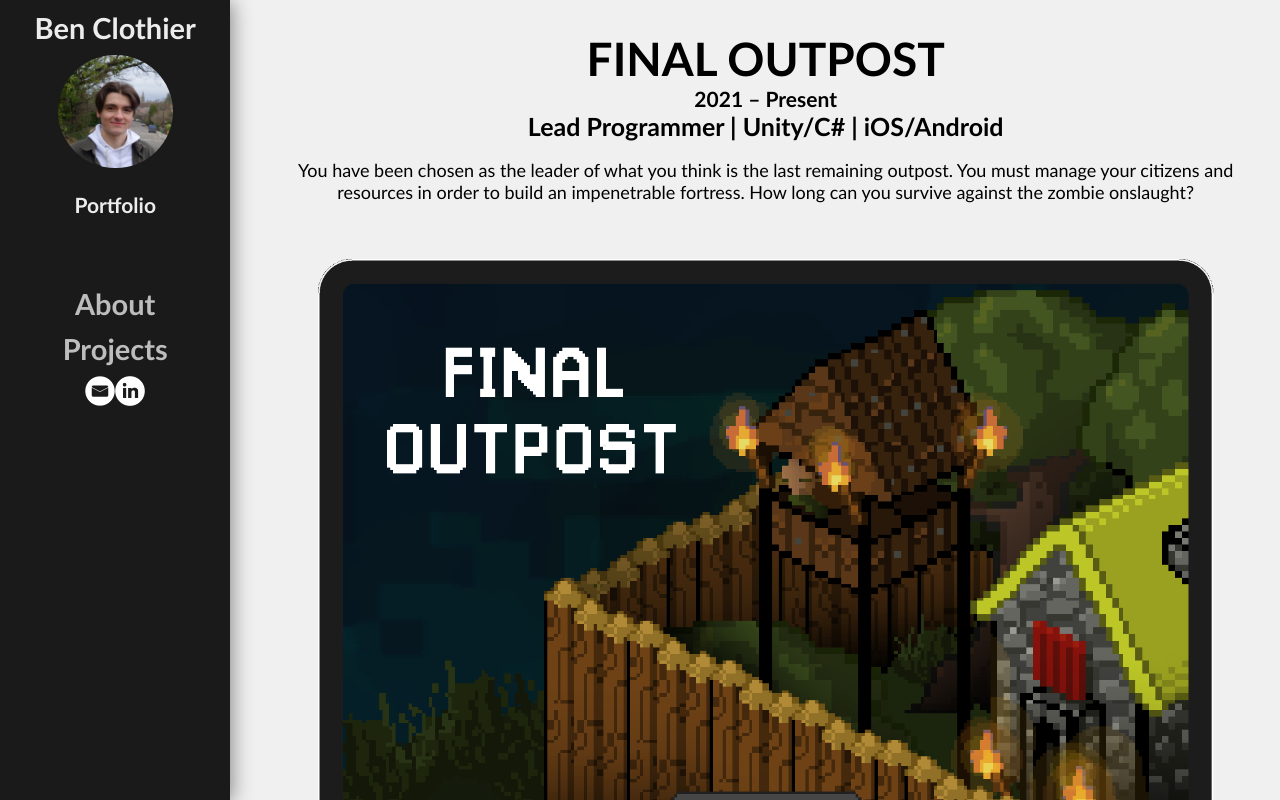
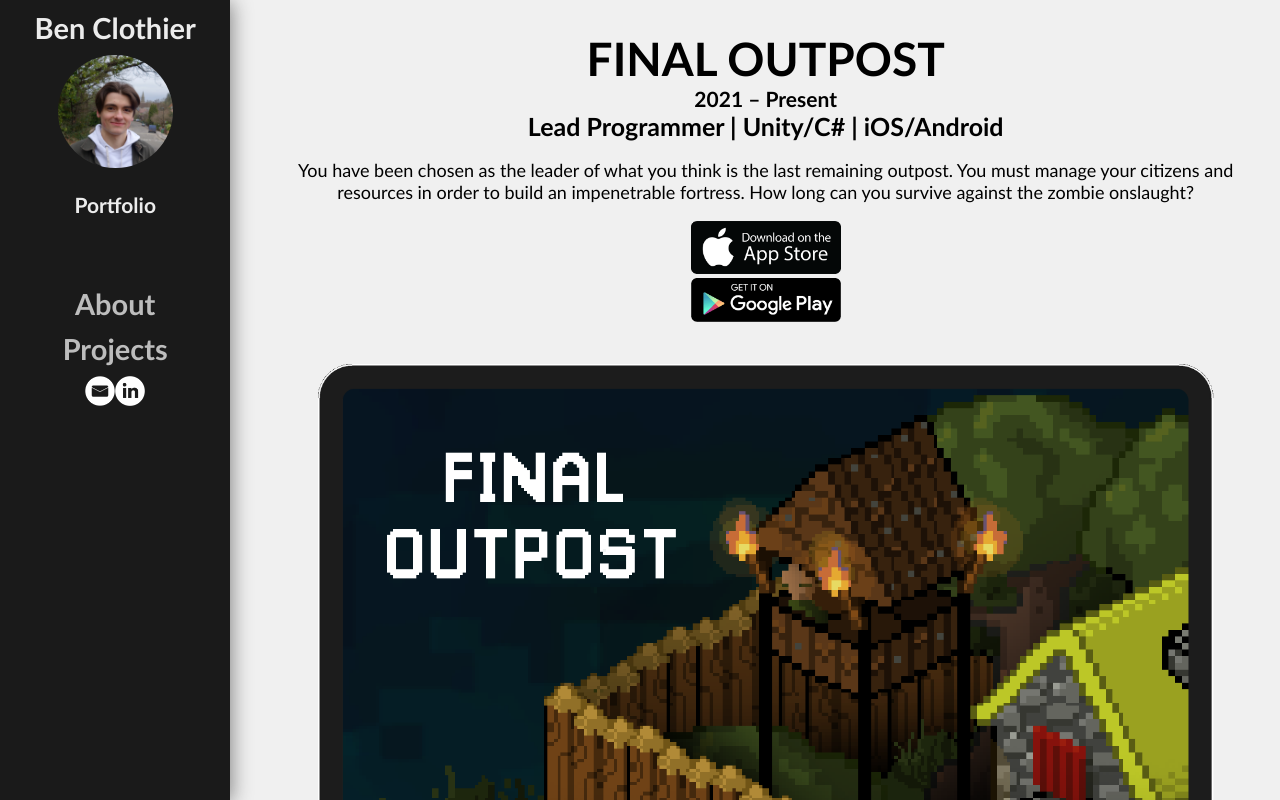
Before and after one commit to BenClothier/portfolio, a React (Create React App) app: page /#/project1 in a window 1280 px wide. Built offline with nearby package versions, Linux system fonts and the light colour scheme.

Commit message:
Add store links to final outpost page

```diff
--- a/src/pages/Project1.js
+++ b/src/pages/Project1.js
@@ -5,13 +5,25 @@ import picture2 from "../images/final-outpost/2.png"
 import picture3 from "../images/final-outpost/3.png"
 import picture4 from "../images/final-outpost/4.png"
 
+import icon1 from "../images/apple-store.png"
+import icon2 from "../images/google-play.png"
+
 function Project1() {
     return (
         <div className="mainpage">
             <h1>FINAL OUTPOST</h1>
             <h3>2021 – Present</h3>
             <h2>Lead Programmer | Unity/C# | iOS/Android</h2>
-            <p>You have been chosen as the leader of what you think is the last remaining outpost. You must manage your citizens and resources in order to build an impenetrable fortress. How long can you survive against the zombie onslaught?</p>
+            <p>
+                You have been chosen as the leader of what you think is the last remaining outpost.
+                You must manage your citizens and resources in order to build an impenetrable fortress.
+                How long can you survive against the zombie onslaught?
+            </p>
+            <div class="row">
+                <div class="column"><a href="https://apps.apple.com/us/app/final-outpost/id1425444801" target="_blank"><img id="icon1" src={icon1} alt="Download on the app store" width="150vw"/></a></div>
+                <div class="column"><a href="https://play.google.com/store/apps/details?id=com.ExabyteGames.FinalOutpost&amp;hl=en_GB&amp;gl=UK" target="_blank"><img id="icon2" src={icon2} alt="Download on the google play store" width="150vw"/></a></div>
+            </div>
+
             <div className="gallery">
                 <img id="picture1" src={picture1} alt="picture1"/>
                 <div className="caption"><p>Final Outpost main menu</p></div>
```
